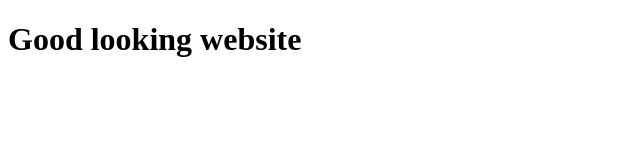
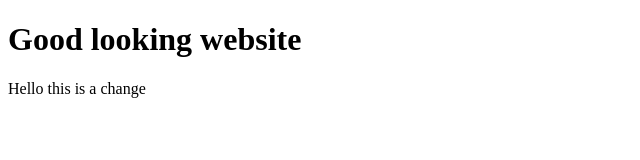
Before and after one commit to SriHarshaKodavati/testing, a plain HTML site: page index.html in a window 1280 px wide. Shown: the whole page, without its empty margins (0-640 px from the left). Drawn offline with Linux system fonts and the light colour scheme.

Commit message:
added a para

```diff
--- a/index.html
+++ b/index.html
@@ -9,5 +9,6 @@
     <h1>Good looking website
 
     </h1>
+    <p>Hello this is a change</p>
 </body>
 </html>
```
